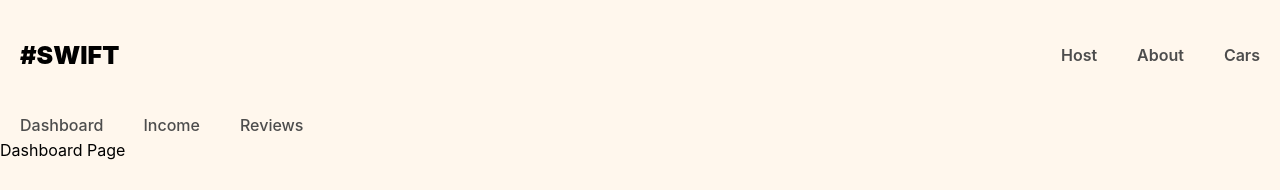
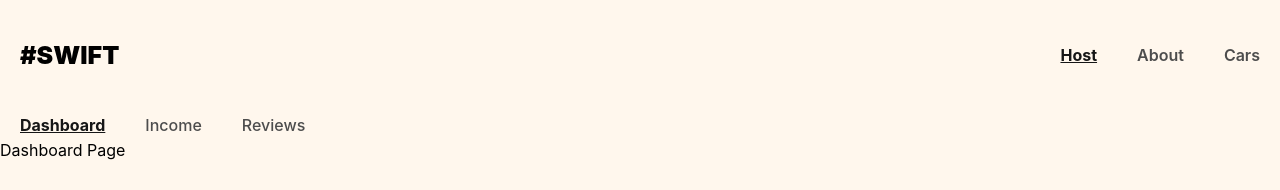
Before and after one commit to sayjess/swift, a React (Vite) app: page /host in a window 1280 px wide. Shown: the top 190 px of the page. Built offline with nearby package versions, Linux system fonts and the light colour scheme; what miragejs would draw is missing.

Commit message:
changed Links to NavLink for isActive styling+end

```diff
--- a/src/components/Header.jsx
+++ b/src/components/Header.jsx
@@ -1,14 +1,19 @@
-import { Link } from "react-router-dom"
-
+import { Link, NavLink } from "react-router-dom"
 
 export default function Header(){
     return(
         <header>
             <Link className="site-logo" to="/">#SWIFT</Link>
             <nav>
-                <Link to ="/host">Host</Link>
-                <Link to="/about">About</Link>
-                <Link to="/cars">Cars</Link>
+                <NavLink
+                className = {({isActive}) => isActive ? "active-link" : null}
+                to="/host">Host</NavLink>
+                <NavLink
+                className = {({isActive}) => isActive ? "active-link" : null}
+                to="/about">About</NavLink>
+                <NavLink
+                className = {({isActive}) => isActive ? "active-link" : null}
+                to="/cars">Cars</NavLink>
             </nav>
       </header>
     )
--- a/src/components/HostLayout.jsx
+++ b/src/components/HostLayout.jsx
@@ -1,13 +1,26 @@
 
-import { Link, Outlet } from "react-router-dom"
+import { NavLink, Outlet } from "react-router-dom"
+
 
 export default function HostLayout() {
+    const activeStyle = {
+        fontWeight: "bold",
+        textDecoration: "underline",
+        color: "#161616"
+    }
     return (
         <>
             <nav className="host-nav">
-                <Link to="/host">Dashboard</Link>
-                <Link to="/host/income">Income</Link>
-                <Link to="/host/reviews">Reviews</Link>
+                <NavLink
+                end
+                style={({isActive}) => isActive ? activeStyle : null}
+                to="/host">Dashboard</NavLink>
+                <NavLink
+                style={({isActive}) => isActive ? activeStyle : null}
+                to="/host/income">Income</NavLink>
+                <NavLink
+                style={({isActive}) => isActive ? activeStyle : null}
+                to="/host/reviews">Reviews</NavLink>
             </nav>
             <Outlet />
         </>
--- a/src/index.css
+++ b/src/index.css
@@ -24,6 +24,7 @@ scrollbar-width: none;
   flex-direction: column;
 }
 
+
 header {
   height: 110px;
   display: flex;
@@ -49,6 +50,12 @@ header a {
 header a:hover {
   color: #161616;
   text-decoration: underline;
+}
+
+a.active-link {
+  font-weight: bold;
+  text-decoration: underline;
+  color: #161616;
 }
 
 main {
```
